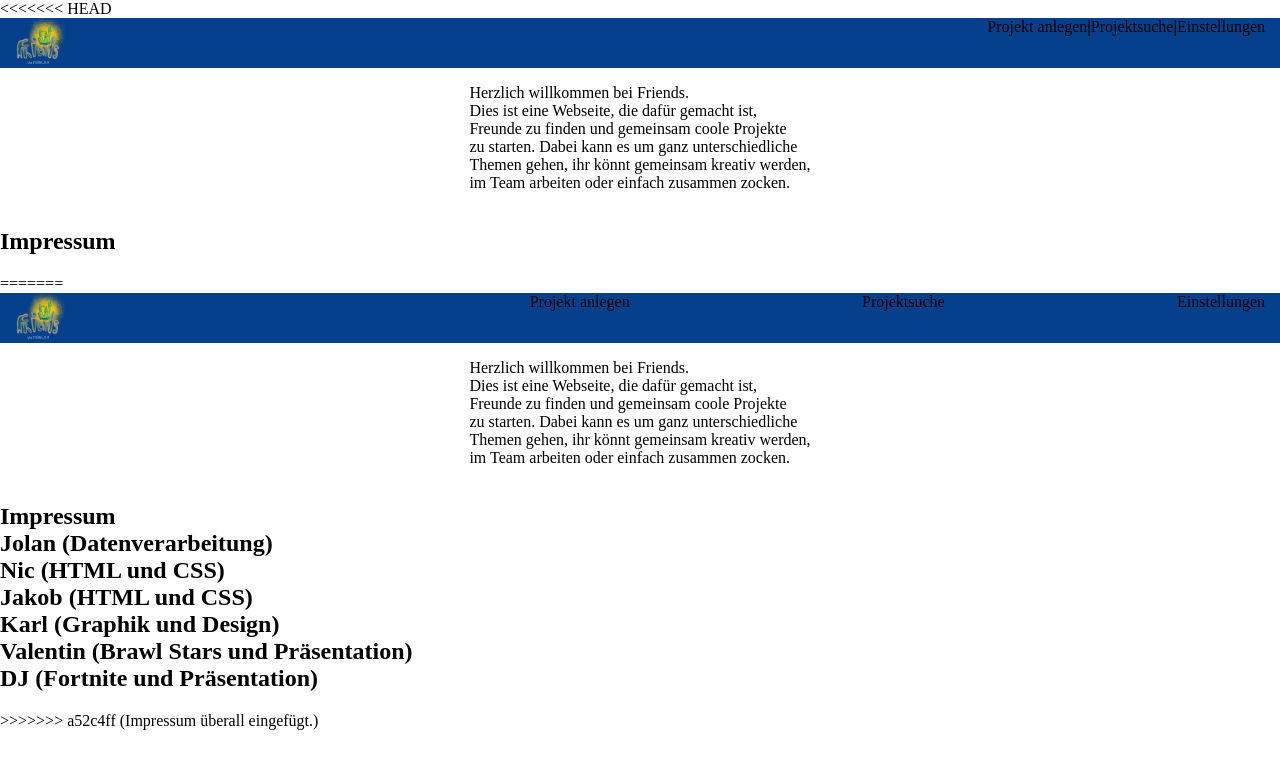
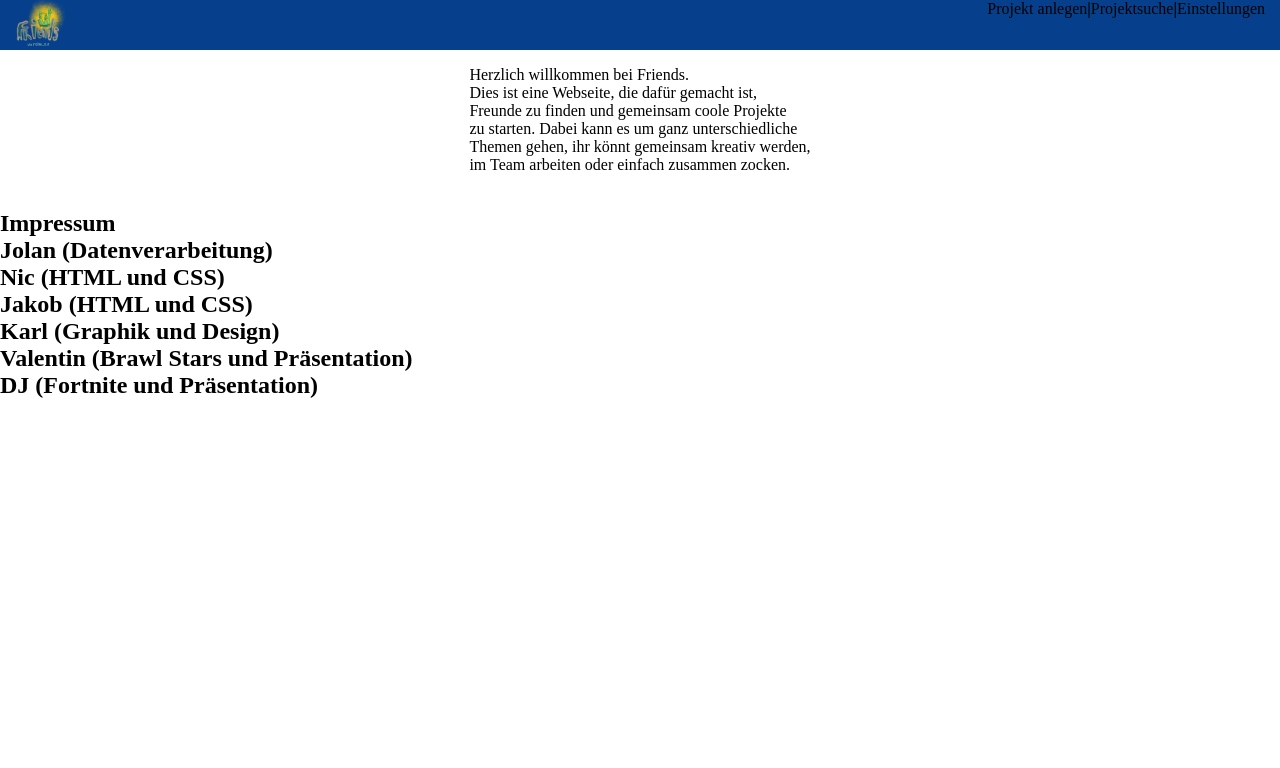
Before and after one commit to Nino678190/Friends, a plain HTML site: page indexa.html in a window 1280 px wide. Drawn offline with Linux system fonts and the light colour scheme; a web font is replaced by a local one.

Commit message:
doppelgefixt

```diff
--- a/indexa.html
+++ b/indexa.html
@@ -1,42 +1,5 @@
 <!DOCTYPE html>
 <html>
-<<<<<<< HEAD
-
-<head>
-
-    <meta charset="UTF-8">
-    <meta name="viewport" content="width=device-width">
-    <link rel="stylesheet" href="style.css">
-    <link rel="shortcut icon" type="image/x-icon" href="IMG_1257.png" style="height:70;width:90;">
-    <script src="script.js"></script>
-    <title>
-        Friends-Hauptseite-angemeldet
-    </title>
-</head>
-
-<body>
-    <header>
-        <div><img src="IMG_1257.png" class="logo"></div>
-        <div></div>
-        <div><a href="proa.html">Projekt anlegen</a><b>|</b><a href="pros.html">Projektsuche</a><b>|</b><a
-                href="einstellung.html">Einstellungen</a></div>
-        <link rel="shortcut icon" type="image/x-icon" href="IMG_1257.png">
-    </header>
-    <div style="display: flex; justify-content: center;">
-        <p>Herzlich willkommen bei Friends.<br>Dies ist
-            eine Webseite, die dafür gemacht ist, <br>Freunde zu finden und gemeinsam coole Projekte<br>zu starten.
-            Dabei kann es um ganz unterschiedliche<br>Themen gehen, ihr könnt gemeinsam kreativ werden,<br>im Team
-            arbeiten oder einfach zusammen zocken.</p>
-    </div>
-    <closer>
-        <h2>Impressum</h2>
-    </closer>
-
-
-
-</body>
-
-=======
     <head>
 
         <meta charset="UTF-8">
@@ -52,9 +15,7 @@
         <header>
             <div><img src="IMG_1257.png" class="logo"></div>
             <div></div>
-            <div><a href="proa.html">Projekt anlegen</a></div>
-            <div><a href="pros.html">Projektsuche</a></div>
-            <div><a href="einstellung.html">Einstellungen</a></div>
+            <div><a href="proa.html">Projekt anlegen</a><b>|</b><a href="pros.html">Projektsuche</a><b>|</b><a href="einstellung.html">Einstellungen</a></div>
             <link rel="shortcut icon" type="image/x-icon" href="IMG_1257.png">
         </header>
         <Bla><div style="display: flex; justify-content: center;"><p>Herzlich willkommen bei Friends.<br>Dies ist
@@ -68,5 +29,4 @@
 
 
     </body>
->>>>>>> a52c4ff (Impressum überall eingefügt.)
 </html>
```
